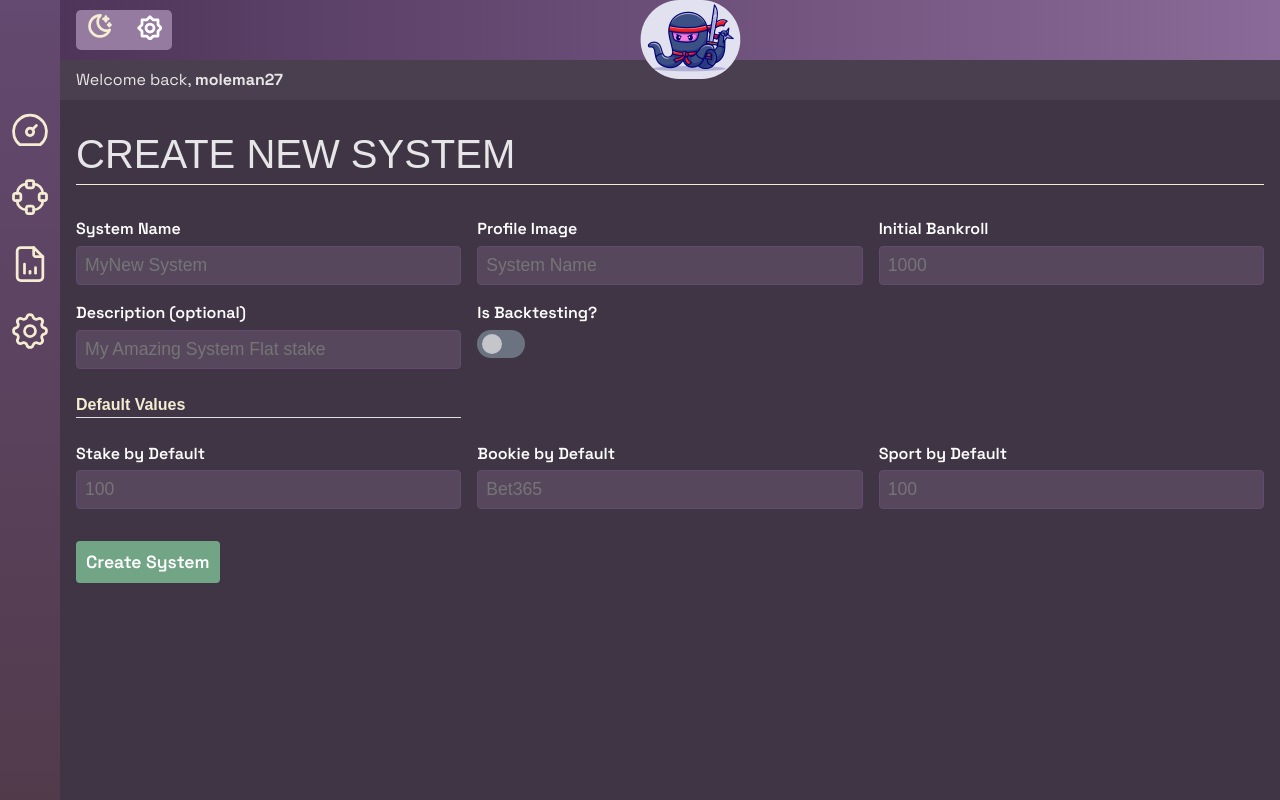
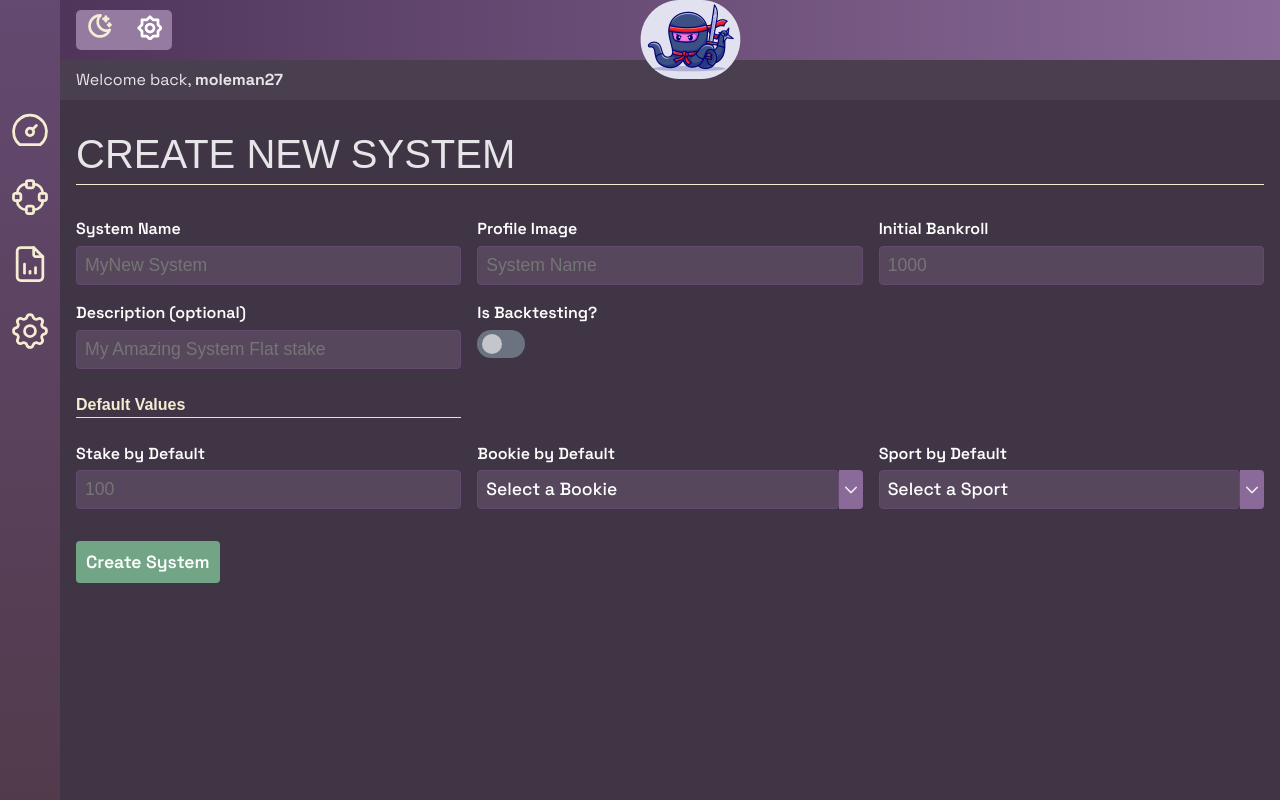
Before and after one commit to maxmole27/front-octopus, a React (Vite) app: page /systems-manager/create in a window 1280 px wide. Shown: the top 800 px of the page. Built offline with nearby package versions, Linux system fonts and the light colour scheme; a web font is replaced by a local one.

Commit message:
select input

```diff
--- a/package.json
+++ b/package.json
@@ -14,6 +14,7 @@
     "primereact": "^10.6.5",
     "react": "^18.2.0",
     "react-dom": "^18.2.0",
+    "react-hook-form": "^7.51.4",
     "react-router-dom": "^6.23.0",
     "zustand": "^4.5.2"
   },
--- a/src/features/system-manager/create/form-create-system.tsx
+++ b/src/features/system-manager/create/form-create-system.tsx
@@ -1,25 +1,52 @@
+import { useState } from "react"
+import { useForm, Controller } from "react-hook-form"
 import Heading from "@/ui/components/heading/heading"
 import { InputText } from 'primereact/inputtext'
 import { InputNumber } from 'primereact/inputnumber'
 import { Button } from 'primereact/button'
 import { InputSwitch } from 'primereact/inputswitch'
+import { Dropdown } from 'primereact/dropdown'
+
 import FormLabel from "@/ui/components/form-label/form-label"
 import FormSeparator from "@/ui/components/form-separator/form-separator"
-import { useState } from "react"
 
 
 function FormCreateSystem(){
   const [checked, setChecked] = useState(false)
+
+  //react hook form
+  const { register, handleSubmit, control } = useForm()
+
+  const onSubmit = (data) => {
+    console.log(data)
+  }
+
+  const bookies = [
+    { name: 'Bet365', code: 'B365' },
+    { name: 'Pinnacle', code: 'PIN' },
+    { name: 'Betway', code: 'BWY' },
+    { name: '888sport', code: '888' },
+    { name: 'Betinasia', code: 'BIA' }
+  ]
+
+  const sports = [
+    { name: 'Soccer', code: 'SOCCER' },
+    { name: 'Basketball', code: 'BASKETBALL' },
+    { name: 'Tennis', code: 'TENNIS' },
+    { name: 'Hockey', code: 'HOCKEY' },
+    { name: 'Baseball', code: 'BASEBALL' }
+  ]
+
   return (
-    <div>
+    <form onSubmit={handleSubmit(onSubmit)}>
       <Heading level={2}>
         Create New System
       </Heading>
-      <form>
+      <div>
         <div className="grid">
           <div className="col-xs-12 col-s-6 col-l-4 form-element">
             <FormLabel htmlFor="system-name">System Name</FormLabel>
-            <InputText placeholder="MyNew System" name="system-name" />
+            <InputText placeholder="MyNew System" {...register('system-name')} />
           </div>
           <div className="col-xs-12 col-s-6 col-l-4 form-element">
             <FormLabel htmlFor="system-profile-image">Profile Image</FormLabel>
@@ -50,21 +77,43 @@ function FormCreateSystem(){
           </div>
           <div className="col-xs-12 col-s-6 col-l-4 form-element">
             <FormLabel htmlFor="system-default-odds">Bookie by Default</FormLabel>
-            <InputText placeholder="Bet365" name="system-default-odds" />
+            <Controller
+              name="system-default-odds"
+              control={control}
+              render={({ field }) => (
+                <Dropdown
+                  placeholder="Select a Bookie"
+                  options={bookies}
+                  optionLabel="name"
+                  {...field}
+                />
+              )}
+            />
           </div>
           <div className="col-xs-12 col-s-6 col-l-4 form-element">
             <FormLabel htmlFor="system-default-profit">Sport by Default</FormLabel>
-            <InputText placeholder="100" name="system-default-profit" />
+            <Controller
+              name="system-default-sports"
+              control={control}
+              render={({ field }) => (
+                <Dropdown
+                  placeholder="Select a Sport"
+                  options={sports}
+                  optionLabel="name"
+                  {...field}
+                />
+              )}
+            />
           </div>
         </div>
         <div className="grid">
           <div className="col-xs-12" style={{ margin: '2rem 0'}}>
-            <Button label="Create System" severity="success" />
+            <Button label="Create System" severity="success" type="submit" />
           </div>
         </div>
-      </form>
+      </div>
 
-    </div>
+    </form>
   )
 }
 
--- a/src/ui/index.css
+++ b/src/ui/index.css
@@ -4,6 +4,7 @@
 @import url('./styles/select-button.css');
 @import url('./styles/input.css');
 @import url('./styles/input-switch.css');
+@import url('./styles/dropdown.css');
 
 * {
   box-sizing: border-box;
--- /dev/null
+++ b/src/ui/styles/dropdown.css
@@ -0,0 +1,38 @@
+.p-dropdown {
+
+}
+
+.p-dropdown-trigger {
+  background-color: var(--purple-blaze-c);
+  border-radius: 0 4px 4px 0;
+  padding: 0 5px;
+  transition: var(--transition);
+
+  &:hover {
+    background-color: var(--purple-blaze-a);
+  }
+}
+
+.p-dropdown-items {
+  border-radius: 4px;
+  overflow: hidden;
+  margin-top: 2px;
+}
+
+.p-dropdown-item {
+  padding: 5px;
+  background-color: var(--purple-blaze-e);
+  border-bottom: 1px dotted var(--purple-blaze-400);
+  transition: var(--transition);
+
+  &:hover {
+    background-color: var(--purple-blaze-d);
+  }
+}
+
+.p-dropdown-label {
+  padding: 5px 8px;
+  &:hover {
+    cursor: pointer;
+  }
+}
```
Also changed, not shown: 1 other file (tests, documents, lock files or other folders).
